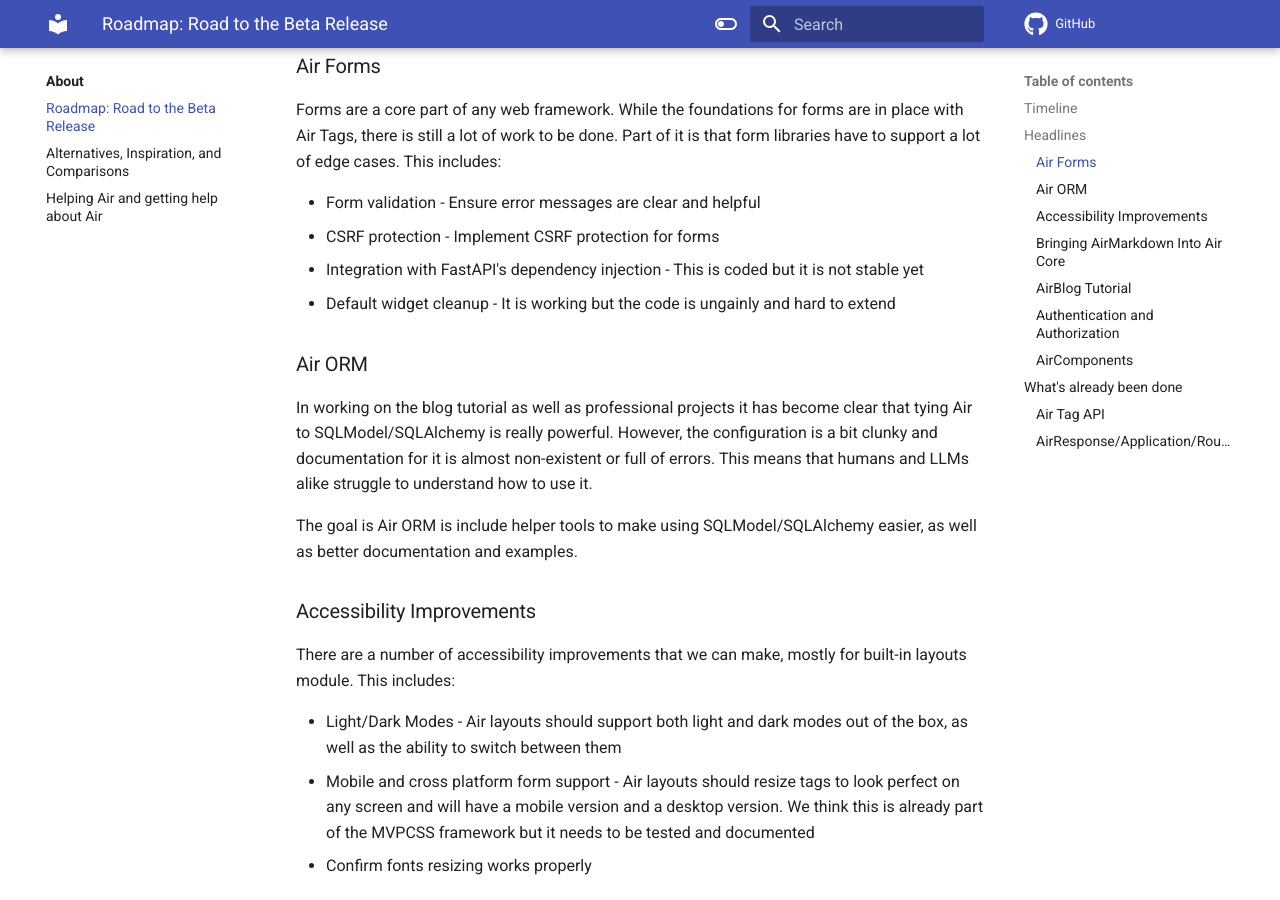
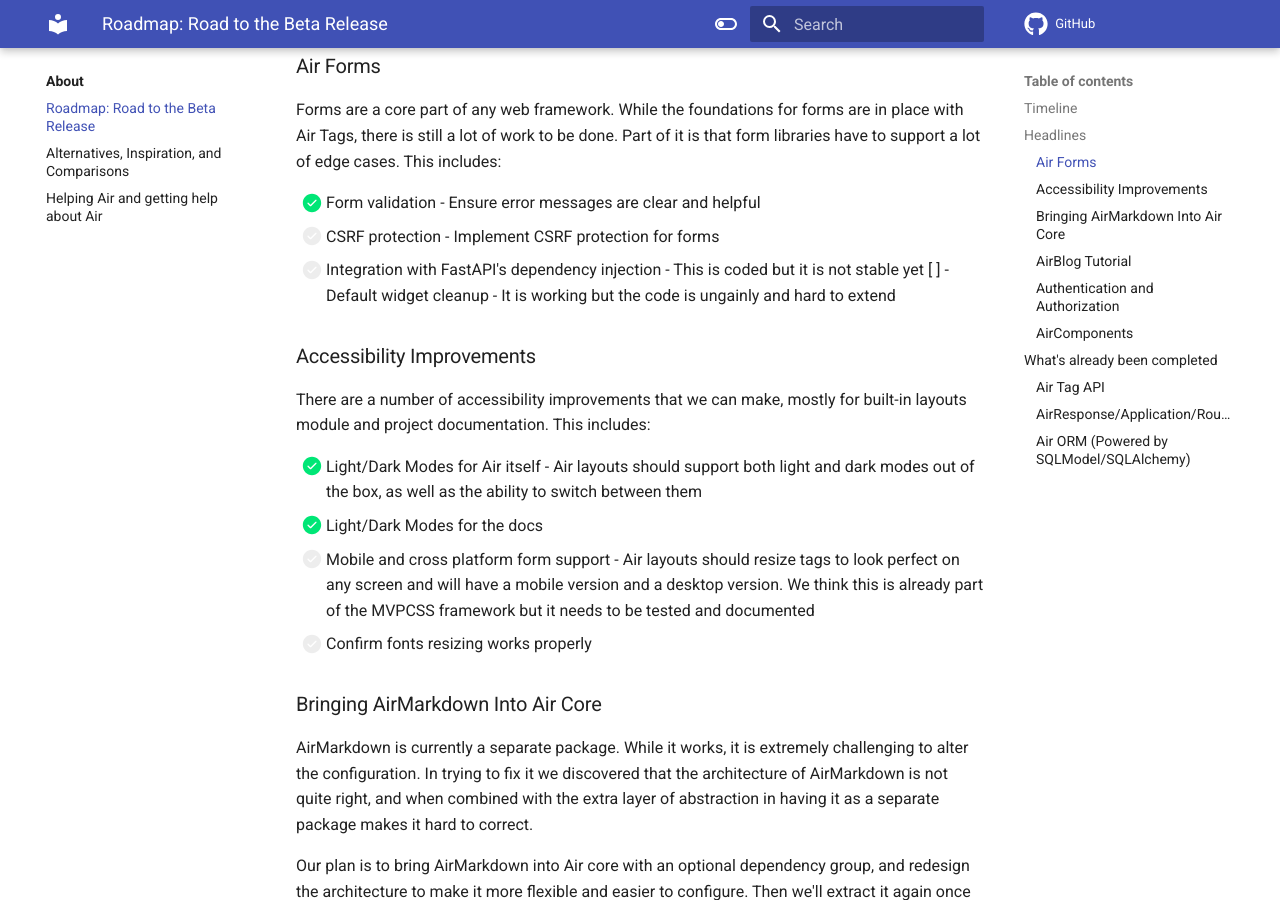
Before and after one commit to feldroy/air, an MkDocs documentation site: the page built from docs/about/roadmap.md, in a window 1280 px wide and 900 px high, scrolled down 1270 px. Built offline with MkDocs 1.6.1 and Material for MkDocs 9.7.7, drawn with Linux system fonts in a browser that asks for light colours; comment, search, counter and statistics services are not loaded; some of the changed text lies outside the part shown.

Commit message:
Roadmap docs cleanup

```diff
--- a/docs/about/roadmap.md
+++ b/docs/about/roadmap.md
@@ -28,24 +28,19 @@ Here is what is planned for the Beta release, which is tracked on the <a href="h
 
 Forms are a core part of any web framework. While the foundations for forms are in place with Air Tags, there is still a lot of work to be done. Part of it is that form libraries have to support a lot of edge cases. This includes:
 
-- Form validation - Ensure error messages are clear and helpful
-- CSRF protection - Implement CSRF protection for forms
-- Integration with FastAPI's dependency injection - This is coded but it is not stable yet
-- Default widget cleanup - It is working but the code is ungainly and hard to extend
-
-### Air ORM
-
-In working on the blog tutorial as well as professional projects it has become clear that tying Air to SQLModel/SQLAlchemy is really powerful. However, the configuration is a bit clunky and documentation for it is almost non-existent or full of errors. This means that humans and LLMs alike struggle to understand how to use it.
-
-The goal is Air ORM is include helper tools to make using SQLModel/SQLAlchemy easier, as well as better documentation and examples.
+- [x] Form validation - Ensure error messages are clear and helpful
+- [ ] CSRF protection - Implement CSRF protection for forms
+- [ ] Integration with FastAPI's dependency injection - This is coded but it is not stable yet
+[ ] - Default widget cleanup - It is working but the code is ungainly and hard to extend
 
 ### Accessibility Improvements
 
-There are a number of accessibility improvements that we can make, mostly for built-in layouts module. This includes:
+There are a number of accessibility improvements that we can make, mostly for built-in layouts module and project documentation. This includes:
 
-- Light/Dark Modes - Air layouts should support both light and dark modes out of the box, as well as the ability to switch between them
-- Mobile and cross platform form support - Air layouts should resize tags to look perfect on any screen and will have a mobile version and a desktop version. We think this is already part of the MVPCSS framework but it needs to be tested and documented
-- Confirm fonts resizing works properly
+- [x] Light/Dark Modes for Air itself - Air layouts should support both light and dark modes out of the box, as well as the ability to switch between them
+- [x] Light/Dark Modes for the docs
+- [ ] Mobile and cross platform form support - Air layouts should resize tags to look perfect on any screen and will have a mobile version and a desktop version. We think this is already part of the MVPCSS framework but it needs to be tested and documented
+- [ ] Confirm fonts resizing works properly
 
 ### Bringing AirMarkdown Into Air Core
 
@@ -74,9 +68,9 @@ This will be a layout library that provides elegant defaults for making awesome
 
 Tools like [shadcn](https://ui.shadcn.com/) and other Tailwind-powered projects are really powerful, but require an understanding of CSS (or tailwind) to be able to use. AirComponents will address this through intelligent defaults so those of us who don't know CSS can use it to make incredible looking sites. Yet AirComponents will be built so that it can be easily modified to support all kinds of usecases.
 
-AirComponents will be a separate repo and package, managed in its own [GitHub repo](https://github.com/feldroy/AirComponents). That will allow for faster velocity and provide room for playing with architecture and design.
+AirComponents may be a separate repo and package, managed in its own [GitHub repo](https://github.com/feldroy/AirComponents). That will allow for faster velocity and provide room for playing with architecture and design.
 
-## What's already been done
+## What's already been completed
 
 ### Air Tag API
 
@@ -87,3 +81,9 @@ The Air Tag API is complete and stable. This is based off working projects as we
 The AirResponse, Application and Router APIs are mostly complete. There should be no breaking changes to these APIs, rather adding polish, addressing bugs, and improving error handling.
 
 What we really like is that AirResponse is so flexible. It can return Jinja templates, Air Tags, or even raw HTML strings. This means that users can incrementally adopt Air Tags into existing FastAPI/Jinja projects. Or use other HTML renderers, just so long as they return a string or have a `.render()` method that returns a string.
+
+### Air ORM (Powered by SQLModel/SQLAlchemy)
+
+In working on the blog tutorial as well as professional projects it has become clear that tying Air to SQLModel/SQLAlchemy is really powerful. However, the configuration is a bit clunky and documentation for it is almost non-existent or full of errors. This means that humans and LLMs alike struggle to understand how to use it.
+
+The goal is Air ORM is include helper tools to make using SQLModel/SQLAlchemy easier, as well as better documentation and examples.
--- a/mkdocs.yml
+++ b/mkdocs.yml
@@ -107,6 +107,8 @@ markdown_extensions:
   - pymdownx.superfences
   - pymdownx.tabbed:
       alternate_style: true
+  - pymdownx.tasklist:
+      custom_checkbox: true
 
 plugins:
   - search
@@ -121,3 +123,6 @@ plugins:
             docstring_options:
               ignore_init_summary: true
             merge_init_into_class: true
+  - redirects:
+      redirect_maps:
+        'roadmap.md': 'about/roadmap.md'
```
Also changed, not shown: other parts of docs/about/roadmap.md (+3 -4 lines).
